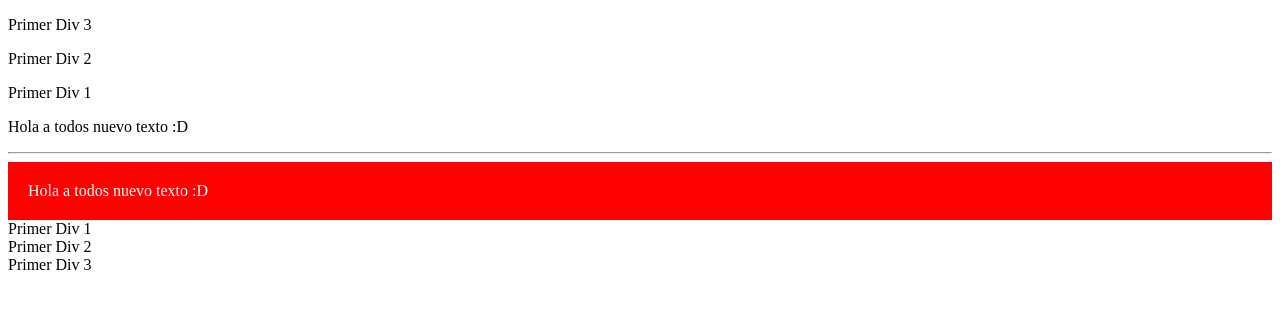
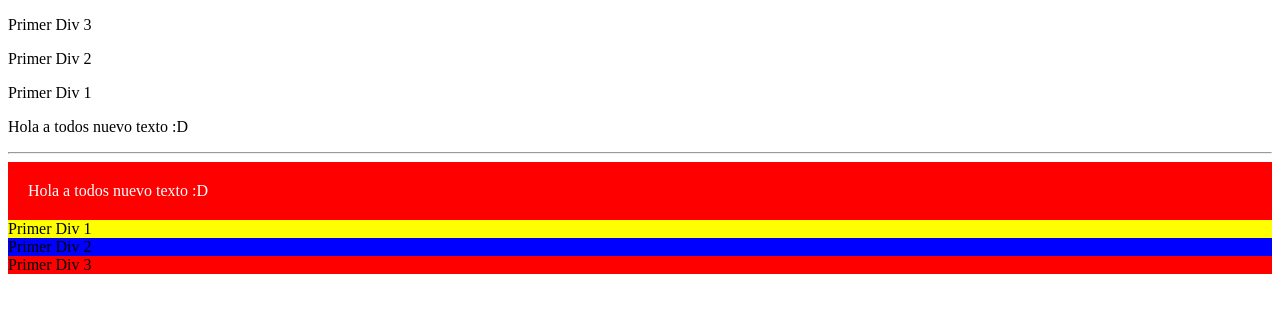
Before and after one commit to edwardsfonseca/Domejercicios, a plain HTML site: page index.html in a window 1280 px wide. Drawn offline with Linux system fonts and the light colour scheme.

Commit message:
practicando un poco de dom elementos-css

```diff
--- a/ejercicios01.js
+++ b/ejercicios01.js
@@ -23,5 +23,17 @@ for( valor in todosLosDivs){
         var texto = document.createTextNode(todosLosDivs[valor].textContent);
         parrafo.append(texto);
         document.querySelector('#seccion').prepend(parrafo);
+
+
     }
 }
+
+// conseguir elementos por su clase css
+
+var divRojo = document.getElementsByClassName("rojo");
+var divAmarillo = document.getElementsByClassName('amarillo');
+var divAzul = document.getElementsByClassName('azul');
+
+divAzul[0].style.background = "blue";
+divAmarillo[0].style.background = "yellow"
+divRojo[0].style.background = "red"
--- a/index.html
+++ b/index.html
@@ -12,9 +12,9 @@
     </section>
 
     <div id="caja"> Este es mi sitio web</div>
-    <div>Primer Div 1 </div>
-    <div>Primer Div 2</div>
-    <div>Primer Div 3</div>
+    <div class="amarillo">Primer Div 1 </div>
+    <div class="azul">Primer Div 2</div>
+    <div class="rojo">Primer Div 3</div>
 
 
    <!-- script -->
```
Also changed, not shown: cs.css (deleted), package-lock.json (deleted).
